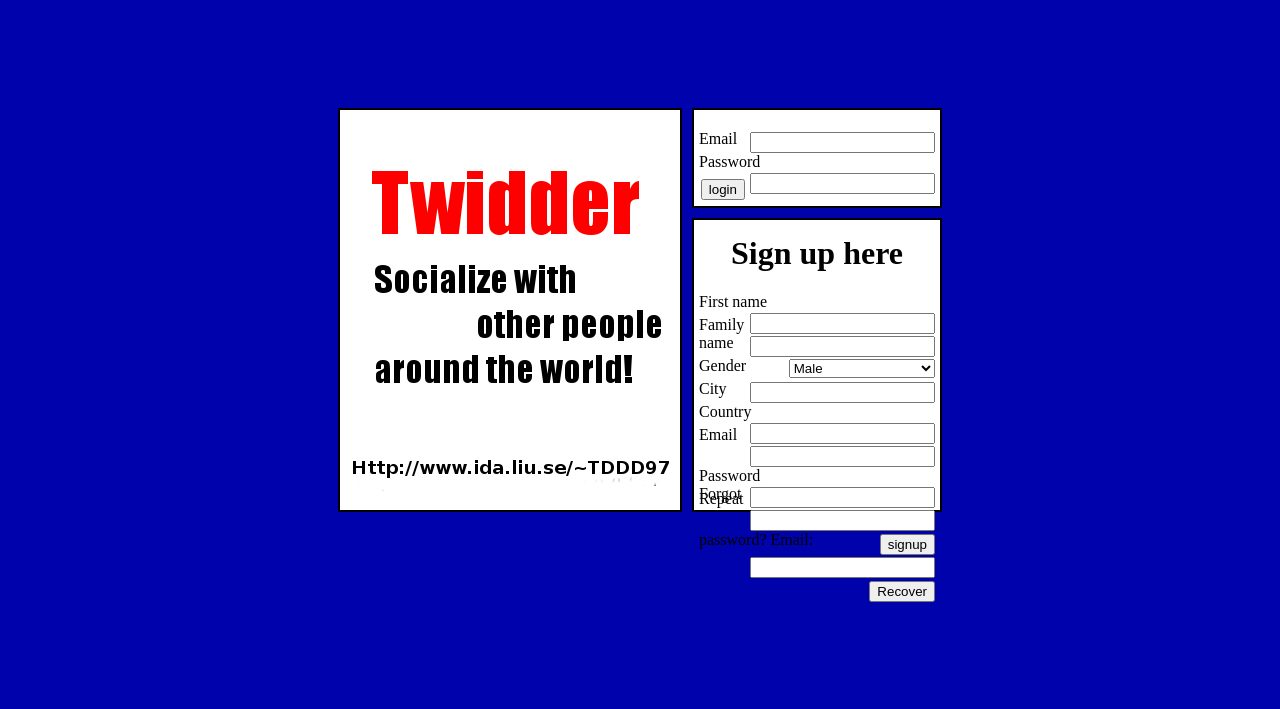
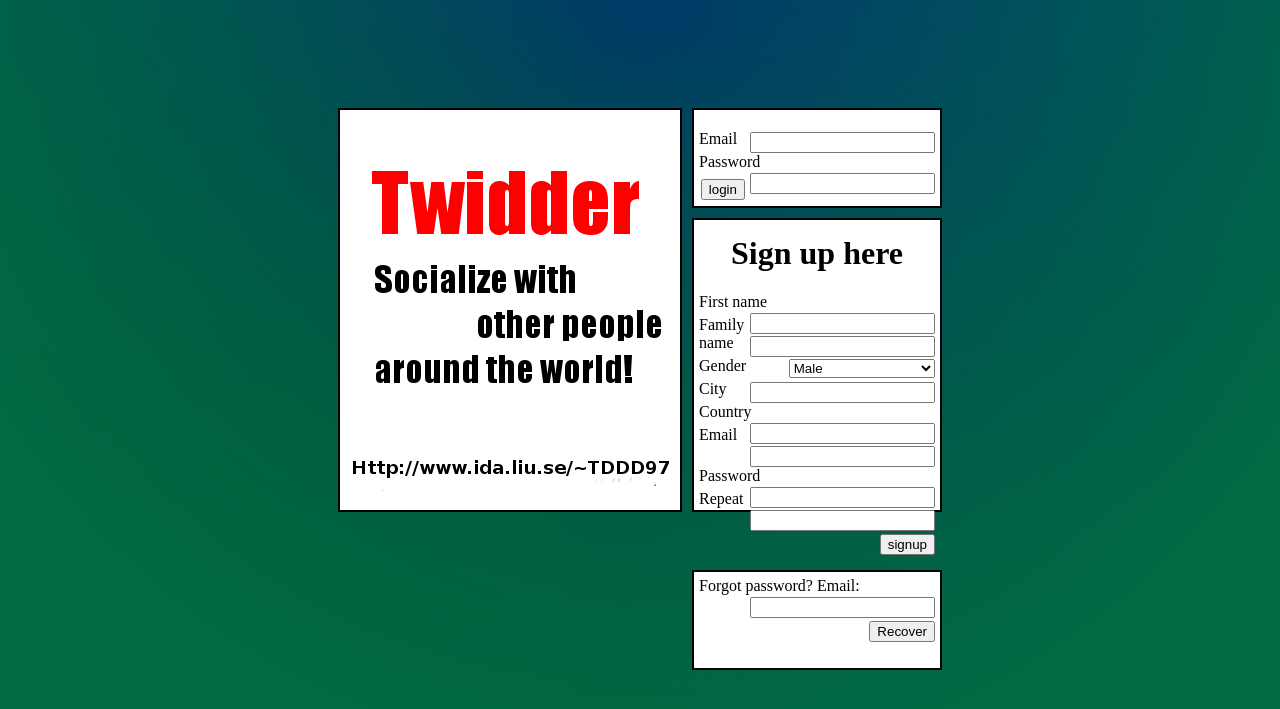
Before and after one commit to JakobPeterson/TDDD97, a Flask app: page / in a window 1280 px wide. Shown: the top 709 px of the page. Run offline with Flask 2, Linux system fonts and the light colour scheme.

Commit message:
Add files via upload

```diff
--- a/Twidder:lab4/static/client.css
+++ b/Twidder:lab4/static/client.css
@@ -2,8 +2,26 @@
 /*contains all the styling*/
 
 
-body {
-    background-color: #0003ac;
+body::before {
+    margin: -8px;
+    content:""; /* required for ::before */
+    position:fixed; /* don't scroll with page */
+    z-index:-100; /* place behind elements on page */
+    width:100%;
+    height:100%;
+    background-color:#0d5357;
+    background-image:
+    radial-gradient(circle farthest-side at top center, transparent, #0f41c9),
+    radial-gradient(ellipse farthest-corner at 0% 100%, transparent, #620f83);
+    animation:bg-change 15s infinite;
+}
+@keyframes bg-change {
+    0%, 100% {
+        filter:hue-rotate(20deg);
+    }
+    50% {
+        filter:hue-rotate(-70deg);
+    }
 }
 #container {
     width: 604px;
@@ -33,6 +51,16 @@
     width: 246px;
     height: 52px;
 }
+#recover{
+    float: right;
+    width: 246px;
+    height: 96px;
+    border: 2px solid rgb(0,0,0);
+    margin-top: 15px;
+    margin-right: -2px;
+    background-color: #ffffff;
+}
+
 #signin_error, #signup_error{
     color: red;
     font-size: 10px;
```
Also changed, not shown: other parts of Twidder:lab4/static/client.css (+26 -9 lines).
